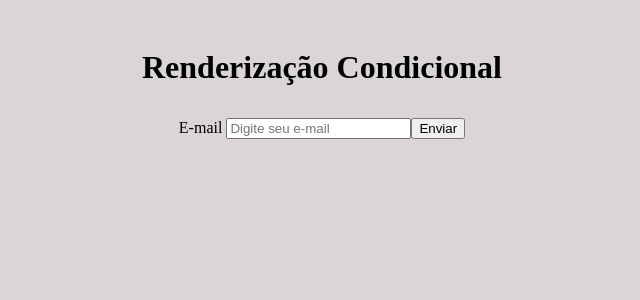
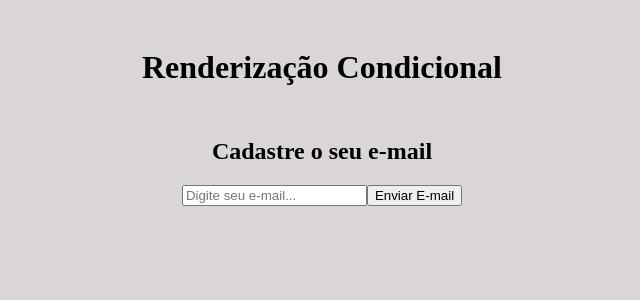
Before and after one commit to RusthenRonald/Projeto-React, a React (Create React App) app in the folder meu-projeto/: page / in a window 1280 px wide. Shown: the top 300 px of the page, without its empty margins (318-958 px from the left). Built offline with nearby package versions, Linux system fonts and the light colour scheme.

Commit message:
deletando antigo exercicio

```diff
--- a/meu-projeto/src/App.js
+++ b/meu-projeto/src/App.js
@@ -1,12 +1,11 @@
 import logo from './logo.svg';
 import Condicional from './components/Condicional';
 import './App.css';
-import Form2 from './components/Form2';
 function App() {
   return (
     <div className="App">
         <h1>Renderização Condicional</h1>
-        <Form2/>
+        <Condicional/>
     </div>
   );
 }
--- a/meu-projeto/src/components/Form2.js
+++ /dev/null
@@ -1,24 +0,0 @@
-import {useState} from 'react'
-
-function Form2(){
-
-    const [email,setEmail]=useState()
-    const [useremail,setUserEmail]=useState()
-
-    function EnviarEmail(e){
-        e.preventDefault()
-        console.log('email enviado!')
-        setUserEmail(email)
-    }
-
-    return(
-        <div>
-            <form>
-                <label htmlFor="email">E-mail </label>
-                <input type='email' placeholder="Digite seu e-mail" id='email' onChange={(e)=>setEmail(e.target.value)}></input>
-                <button type='submit' onClick={EnviarEmail}>Enviar</button>
-                {useremail}
-            </form>
-        </div>
-    )
-} export default Form2
```
